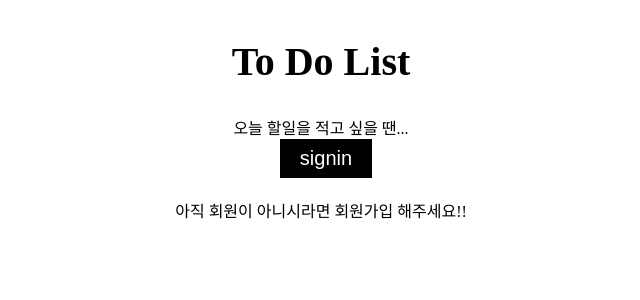
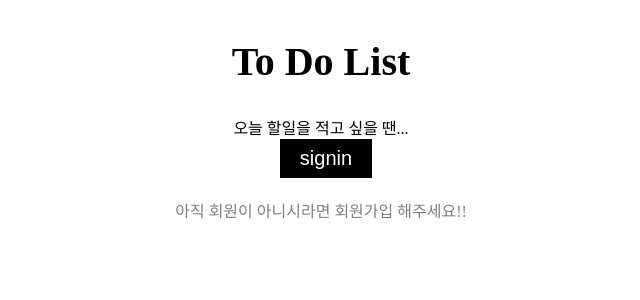
Before and after one commit to seon-mikim/wanted-pre-onboarding-frontend, a React (Create React App) app: page / in a window 1280 px wide. Shown: the top 300 px of the page, without its empty margins (319-959 px from the left). Built offline with nearby package versions, Linux system fonts and the light colour scheme.

Commit message:
feat: 스타일 컨포넌트 프롭스를 전달하기위해
- state 생성

```diff
--- a/src/components/common/link/Link.tsx
+++ b/src/components/common/link/Link.tsx
@@ -1,5 +1,6 @@
-import React from 'react'
+import{useState} from 'react'
 import { useLocation } from 'react-router-dom'
+import * as S from './style'
 
 interface LinkProps {
   pathName: string
@@ -8,17 +9,19 @@ interface LinkProps {
 
 export default function Link({ pathName, onNavigate }: LinkProps) {
   const location = useLocation()
+  const [isClicked, setIsClicked] = useState<boolean>(false)
 
   const linkComment = location.pathname === '/signin' || location.pathname === '/'
       ? '아직 회원이 아니시라면 회원가입 해주세요!!'
       : '회원이라면 로그인해주세요!!'
 
   const handleClick = () => {
+    setIsClicked(!isClicked)
     if (location.pathname !== pathName) {
       onNavigate(pathName)
     } else if (pathName === '/') {
       onNavigate('/signup')
     }
   }
-  return <div style={{ marginTop: '20px'}}onClick={handleClick}>{linkComment}</div>
+  return <S.Link style={{ marginTop: '20px'}} isClicked={isClicked}onClick={handleClick}>{linkComment}</S.Link>
 }
```
